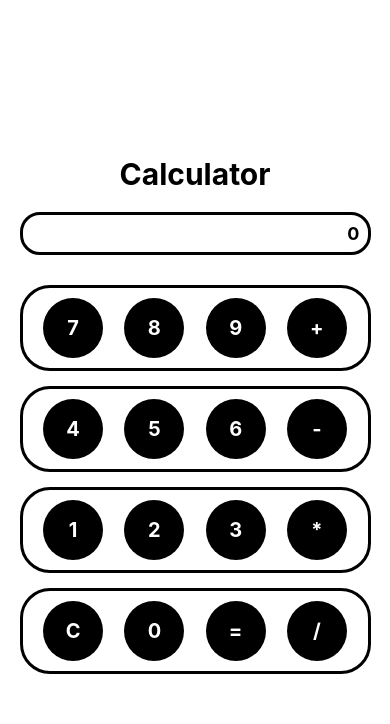
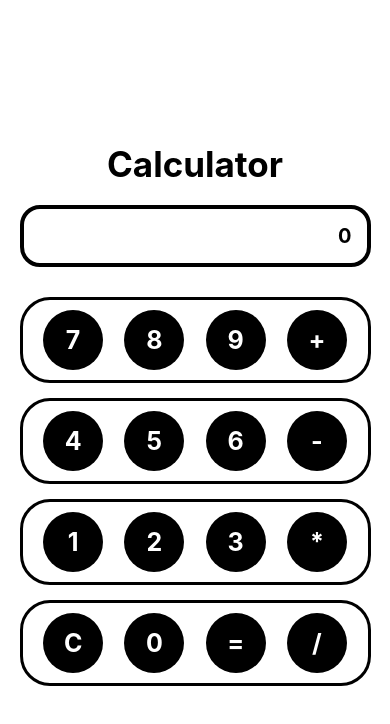
Before and after one commit to AbdullahAyaz4446/awesomeproject, a React Native app: screen / in a window 390 px wide. Shown: the top 724 px of the page. Built offline with nearby package versions, Linux system fonts and the light colour scheme.

Commit message:
Update calstyles.js

```diff
--- a/Content/Style/calstyles.js
+++ b/Content/Style/calstyles.js
@@ -1,4 +1,4 @@
-import { StyleSheet } from 'react-native';import { create } from 'react-test-renderer';
+import { StyleSheet } from 'react-native';
 const styles = StyleSheet.create({
     mainContainer: {
         flex: 1,
@@ -8,7 +8,7 @@ const styles = StyleSheet.create({
 
     },
     title: {
-        fontSize: 30,
+        fontSize: 35,
         fontWeight: 'bold',
         marginBottom: 20,
 
@@ -16,13 +16,13 @@ const styles = StyleSheet.create({
     input: {
         borderRadius: 20,
         borderColor: 'black',
-        borderWidth: 3,
+        borderWidth: 4,
         width: '90%',
         textAlign: 'right',
-        fontSize: 18,
+        fontSize: 20,
         marginBottom: 30,
         fontWeight: 'bold',
-        padding: 8
+        padding: 15
     },
     buttonContainer: {
         flexDirection: 'row',
@@ -47,7 +47,7 @@ const styles = StyleSheet.create({
     },
     buttontext: {
         textAlign: 'center',
-        fontSize: 20,
+        fontSize: 25,
         fontWeight: 'bold',
         color: 'white'
     }
```
